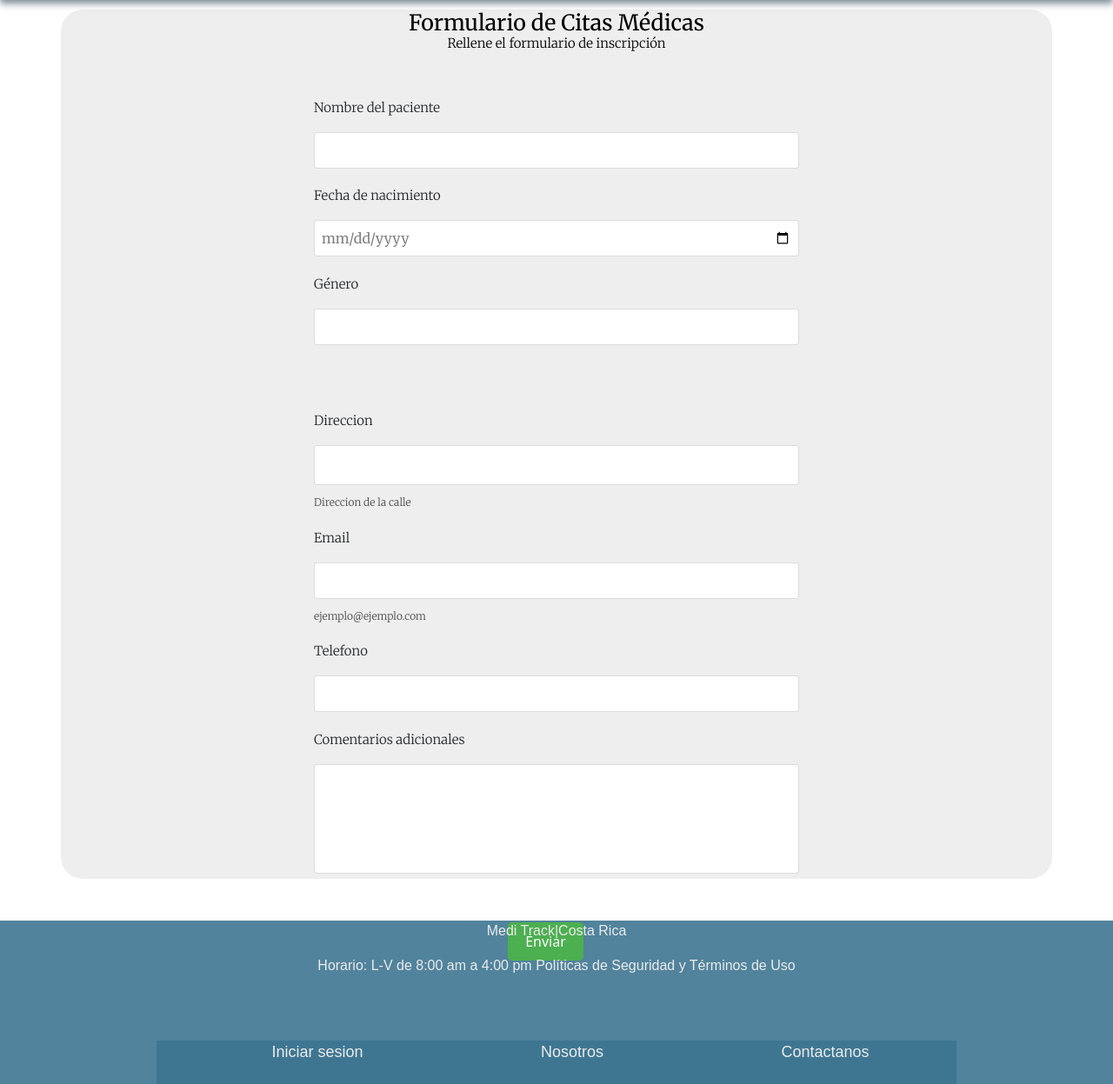
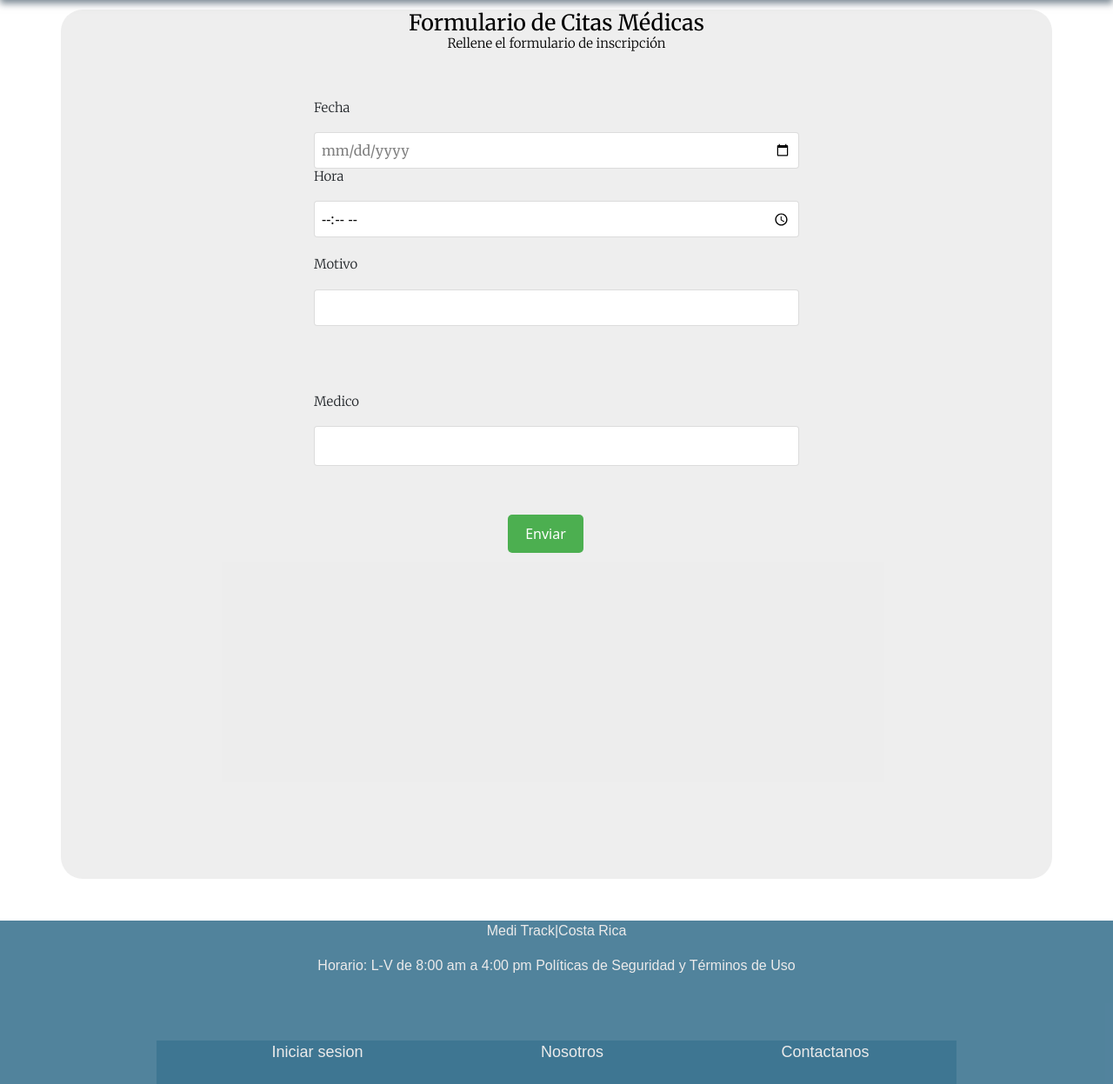
Before and after one commit to r4mir3zzz/Proyecto-Ambiente-Web-Servidor, a PHP site: page /createAppointment.php in a window 1280 px wide. Shown: the part 117-1364 px from the top of the page at 87% size. Run offline with PHP 8.4, Linux system fonts and the light colour scheme; some web fonts are replaced.

Commit message:
Correccion v2
Co-Authored-By: Geovanny Arias <99364700+GeoArias@users.noreply.github.com>
Co-Authored-By: jasonMB12 <112223099+jasonmoyaB@users.noreply.github.com>
Co-Authored-By: lucimo12 <184716320+lucimo12@users.noreply.github.com>

```diff
--- a/public/createAppointment.php
+++ b/public/createAppointment.php
@@ -6,42 +6,26 @@ include 'header.php';
     <div class="container">
         <h1 class="tileForm">Formulario de Citas Médicas  <p>Rellene el formulario de inscripción</p></h1>
         <form>
-            <div class="nombrePaciente">
-                <h2>Nombre del paciente</h2>
-                <input class="input-nombre" type="text" name="nombre"  id="patientName">
-            </div>
 
             <div class="fechaNacimiento">
-                <h2>Fecha de nacimiento</h2>
+                <h2>Fecha</h2>
                 <input class="input-date" type="date" name="fecha" id="patientDate">
             </div>
 
+            <div class="nombrePaciente">
+                <h2>Hora</h2>
+                <input class="input-nombre" type="time" name="nombre"  id="patientName">
+            </div>
+
+
             <div class="generoPaciente">
-                <h2>Género</h2>
+                <h2>Motivo</h2>
                 <input class="input-gender" type="text" name="genero" id="patientGender">
             </div>
 
             <div class="direccion">
-                <h2>Direccion</h2>
+                <h2>Medico</h2>
                 <input class="input-direccion"type="text" name="direccion" id="directionpatient">
-                <p>Direccion de la calle</p>
-            </div>
-
-            <div class="email">
-                <h2>Email</h2>
-                <input class="input-email"type="text" name="email" id="emailpatient">
-                <p>ejemplo@ejemplo.com</p>
-            </div>
-
-            <div class="telefono">
-                <h2>Telefono</h2>
-                <input class="input-email"type="text" name="telefono" id="phonepatient">
-
-            </div>
-
-            <div class="comentsAdicionales">
-                <h2>Comentarios adicionales</h2>
-                <input class="input-comentsAdic"type="text" name="comentarios" id="comentspatient">
             </div>
 
             <input class="botonEnviar" type="button" value="Enviar" id="btnsubmit">
--- a/public/createMedicine.php
+++ b/public/createMedicine.php
@@ -18,12 +18,12 @@ include 'header.php';
             </div>
 
             <div class="precioMedicamento">
-                <h2>Precio</h2>
+                <h2>Dosis</h2>
                 <input class="input-precio" type="number" name="price" id="price" step="0.01" required>
             </div>
 
             <div class="cantidadMedicamento">
-                <h2>Cantidad</h2>
+                <h2>Frecuencia</h2>
                 <input class="input-cantidad" type="number" name="quantity" id="quantity" required>
             </div>
 
```
Also changed, not shown: public/createEmergency.php (+4 -9 lines), public/showEmergency.php (+38 -0 lines), public/showMedications.php (+45 -0 lines).
